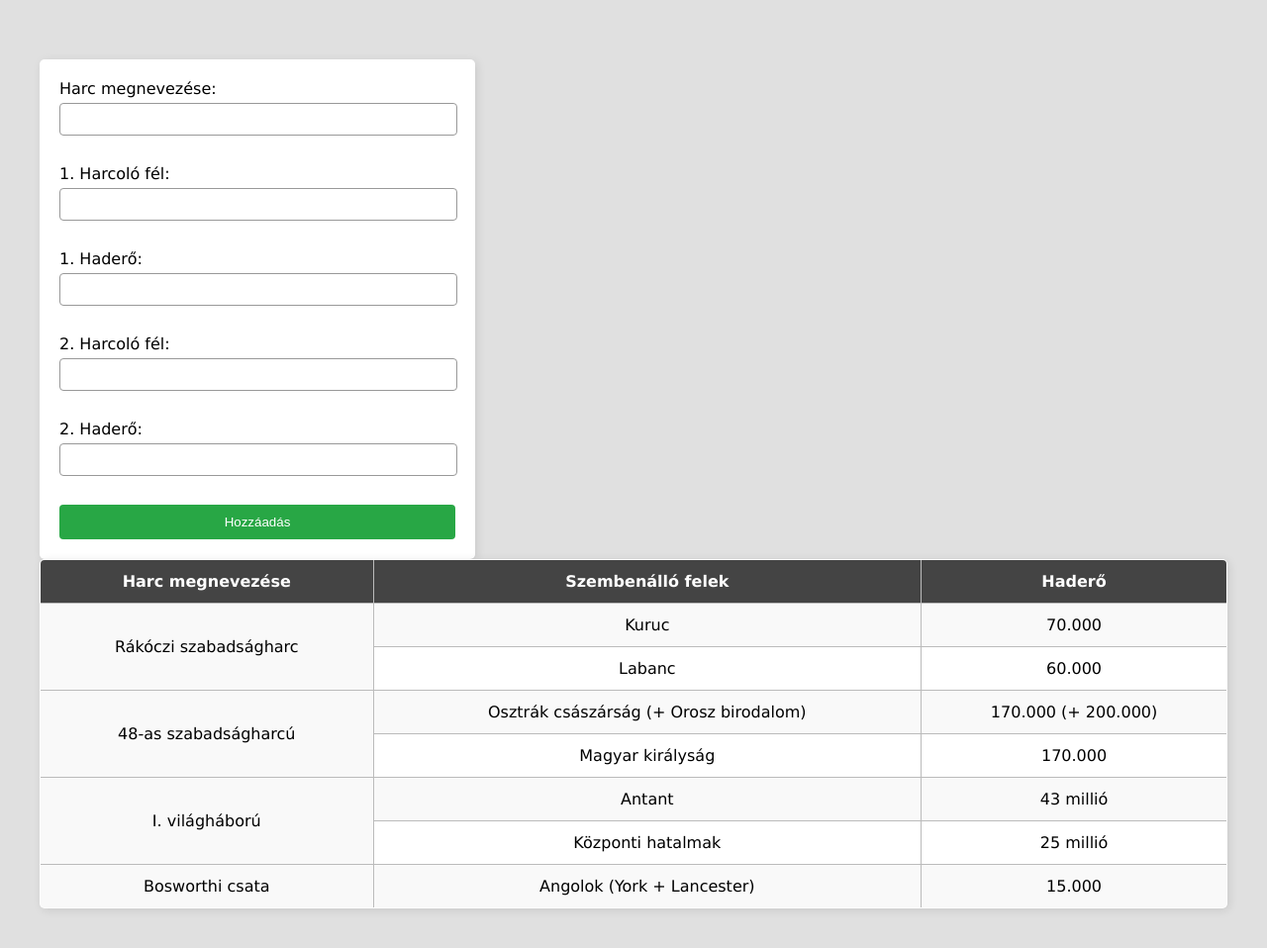
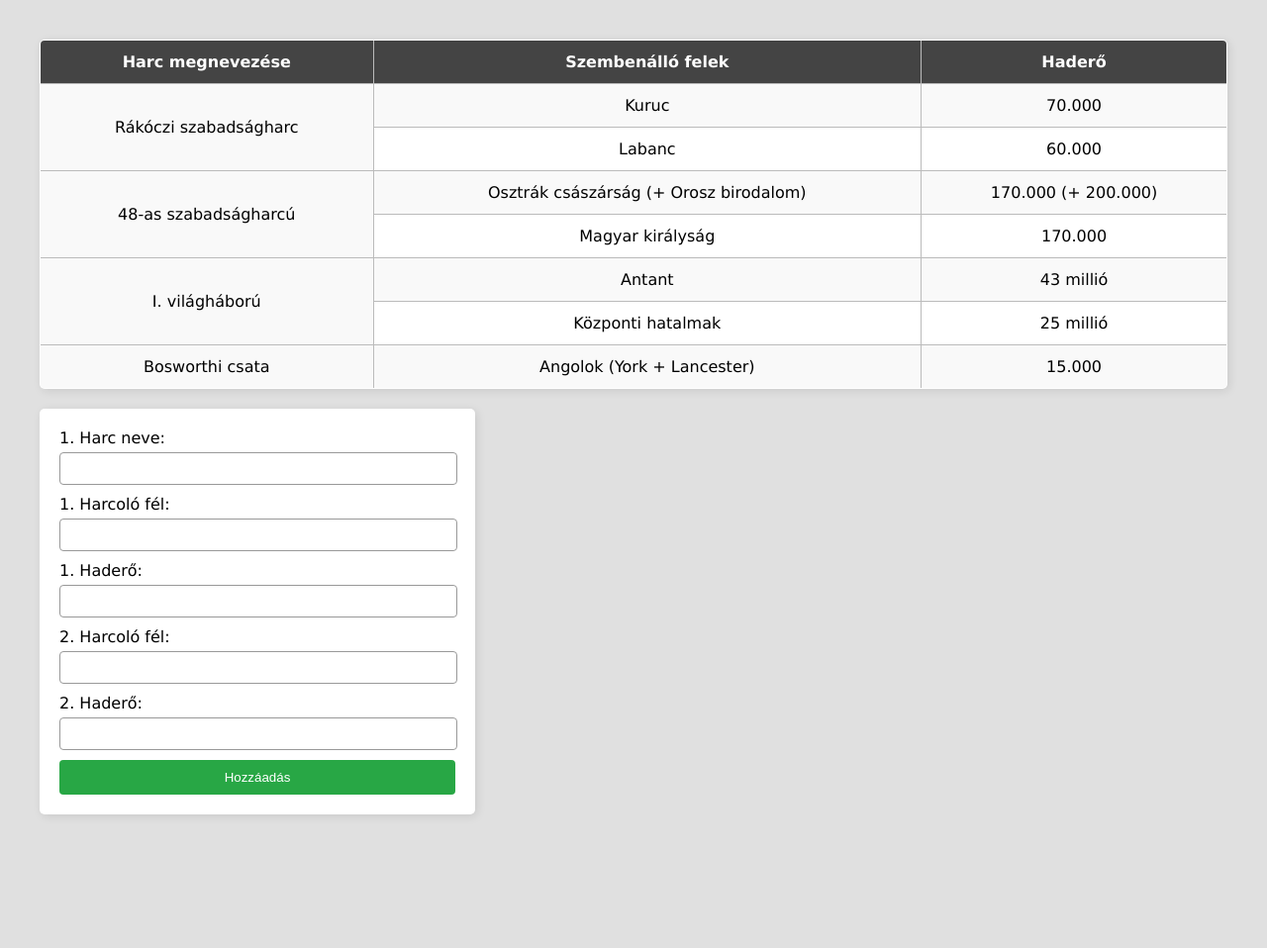
Before and after one commit to Tezslarichard/harcok, a plain HTML site: page index.html in a window 1280 px wide. Shown: the whole page at 99% size. After the commit the page ends 863 px from the top, so only its background shows below. Drawn offline with Linux system fonts and the light colour scheme.

Commit message:
formom is keszen van

```diff
--- a/index.html
+++ b/index.html
@@ -14,23 +14,7 @@
 
     </table>
 
-    <form id="form" action="#">
-        <label for="harc_nev">Harc megnevezése:</label><br>
-        <input type="text" id="harc_nev" name="harc_nev"><br><br>
 
-        <label for="harcolo1">1. Harcoló fél:</label><br>
-        <input type="text" id="harcolo1" name="harcolo1"><br><br>
-
-        <label for="hadero1">1. Haderő:</label><br>
-        <input type="text" id="hadero1" name="hadero1"><br><br>
-
-        <label for="harcolo2">2. Harcoló fél:</label><br>
-        <input type="text" id="harcolo2" name="harcolo2"><br><br>
-
-        <label for="hadero2">2. Haderő:</label><br>
-        <input type="text" id="hadero2" name="hadero2"><br><br>
-
-        <button>Hozzáadás</button>
     </form>
 <script src="main.js"></script>
 </body>
--- a/main.js
+++ b/main.js
@@ -28,6 +28,39 @@ const array = [
 
     }
 ]
+
+const formtablazat = [
+
+    {
+        labelfor : "harc_nev",
+        inputtext : "1. Harc neve:",
+        type : "text"
+    },
+    {
+        labelfor : "harcolo1",
+        inputtext : " 1. Harcoló fél:",
+        type : "text"
+    },
+
+    {
+        labelfor : "hadero1",
+        inputtext : " 1. Haderő:",
+        type : "text"
+    },
+
+    {
+        labelfor : "harcolo2",
+        inputtext : " 2. Harcoló fél:",
+        type : "text"
+    },
+
+    {
+        labelfor : "hadero2",
+        inputtext : " 2. Haderő:",
+        type : "text"
+    }
+]
+
 const table = document.createElement('table')
 const thead = document.createElement('thead')
 const tr = document.createElement('tr')
@@ -58,8 +91,6 @@ function fejlecem(fejlec,thead){
     }
 
 }
-
-
 
 function tablazat(array,tbody){
     for(const elem of array){
@@ -100,6 +131,38 @@ function tablazat(array,tbody){
 fejlecem(fejlec,thead)
 tablazat(array,tbody)
 
+function formgeneralas(formtablazat){
+    const form1 = document.createElement('form')
+    form1.id = 'form'
+    document.body.appendChild(form1)
+
+    for(const elem of formtablazat){
+        const div = document.createElement('div')
+        form1.appendChild(div)
+
+        const label = document.createElement('label')
+        label.htmlFor = elem.labelfor
+        label.innerHTML = elem.inputtext
+        div.appendChild(label)
+
+        const input = document.createElement('input')
+        input.id = elem.labelfor
+        input.type = elem.type
+        div.appendChild(input)
+
+        const error = document.createElement('div')
+        error.className = 'error'
+        div.appendChild(error)
+    }
+
+    const button = document.createElement('button')
+    button.innerHTML = 'Hozzáadás'
+    form1.appendChild(button)
+}
+
+
+formgeneralas(formtablazat)
+
 const form = document.getElementById('form')
 
 form.addEventListener('submit', function(e){
@@ -111,6 +174,38 @@ form.addEventListener('submit', function(e){
     const harcolok2 = document.getElementById('harcolo2')
     const haderok2 = document.getElementById('hadero2')
 
+    const form1 = e.currentTarget
+    const hiba = form1.querySelectorAll('.error')
+    for(const errorhiba of hiba){
+        errorhiba.innerHTML = ""
+    }
+
+
+    let valid = true
+
+    if(!validatefield(harcok, 'Kötelező mező')){
+        valid = false
+    }
+    if(!validatefield(harcolok, 'Kötelező mező')){
+        valid = false
+    }
+    if(!validatefield(haderok, 'Kötelező mező')){
+        valid = false
+    }
+
+    if(harcolok2.value !== '') {
+        if(!validatefield(haderok2, 'Kötelező mező')) {
+            valid = false
+        }
+    }
+    if(haderok2.value !== '') {
+        if(!validatefield(harcolok2, 'Kötelező mező')) {
+            valid = false
+        }
+    }
+
+
+    if(valid){
     const harcok_value = harcok.value
     const harcolok_value = harcolok.value
     const haderok_value = haderok.value
@@ -128,4 +223,20 @@ form.addEventListener('submit', function(e){
     array.push(new_array)
     tbody.innerHTML = ''
     tablazat(array,tbody)
+    form.reset()
+}
 })
+
+
+function validatefield(htmlelement, errormessage){
+    let valid = true
+    if(htmlelement.value === ''){
+       const parentElement = htmlelement.parentElement
+       let error = parentElement.querySelector('.error')
+       if(error != undefined){
+            error.innerHTML = errormessage
+       }
+       valid = false
+    }
+    return valid
+}
```
